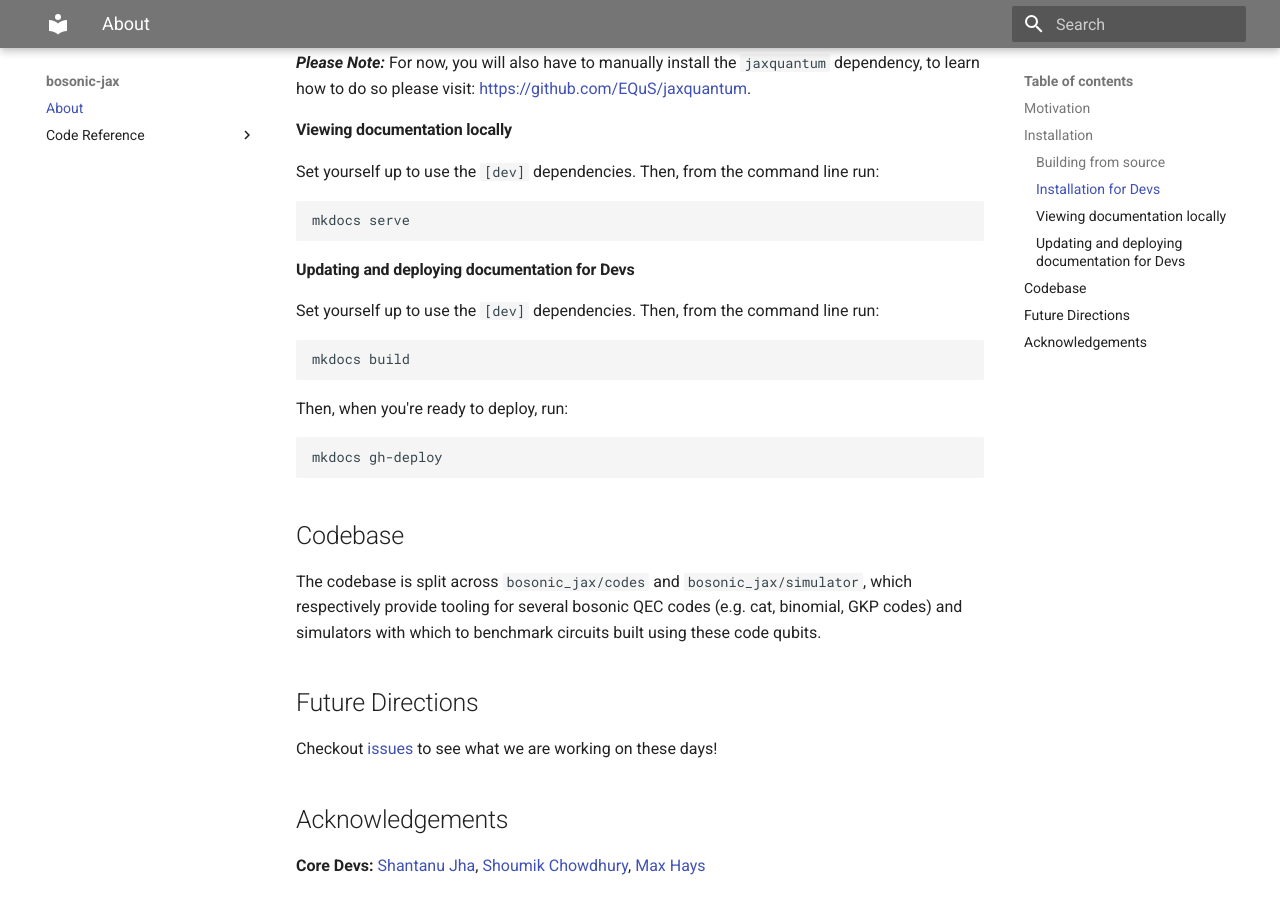
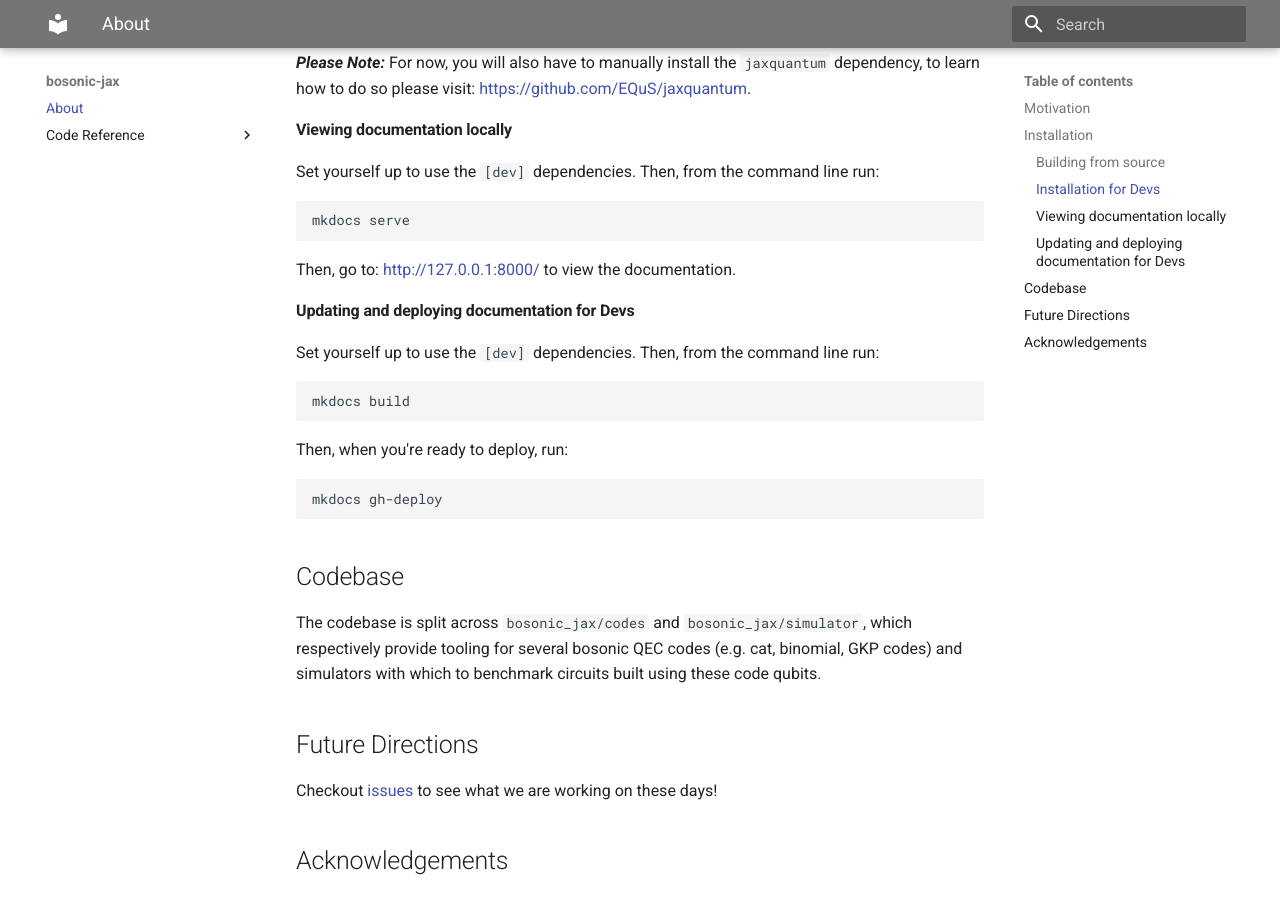
Before and after one commit to EQuS/bosonic, an MkDocs documentation site: the page built from docs/index.md, in a window 1280 px wide and 900 px high, scrolled down 1199 px. Built offline with MkDocs 1.6.1 and Material for MkDocs 9.7.7, drawn with Linux system fonts in a browser that asks for light colours.

Commit message:
added instructions to build and view docs locally

````diff
--- a/docs/index.md
+++ b/docs/index.md
@@ -65,6 +65,8 @@ Set yourself up to use the `[dev]` dependencies. Then, from the command line run
 mkdocs serve
 ```
 
+Then, go to: [http://127.0.0.1:8000/](http://127.0.0.1:8000/) to view the documentation.
+
 #### Updating and deploying documentation for Devs
 
 Set yourself up to use the `[dev]` dependencies. Then, from the command line run:
````
Also changed, not shown: README.md (+2 -0 lines).
